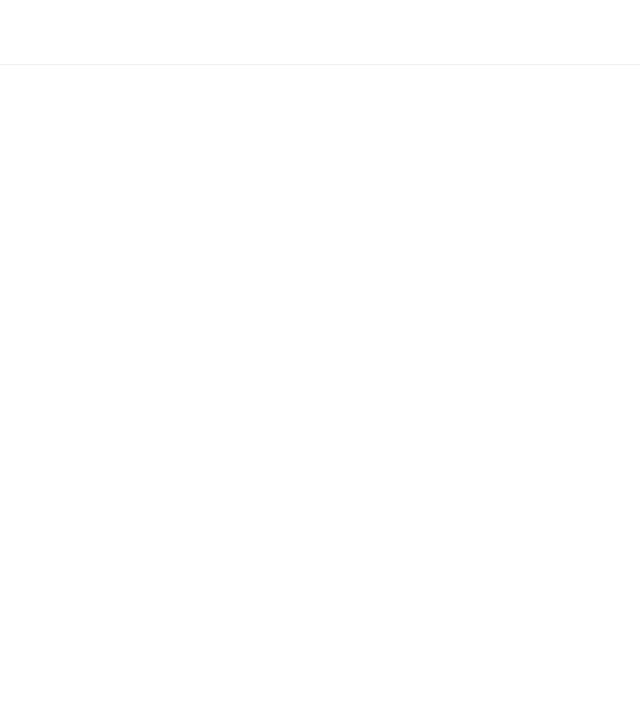
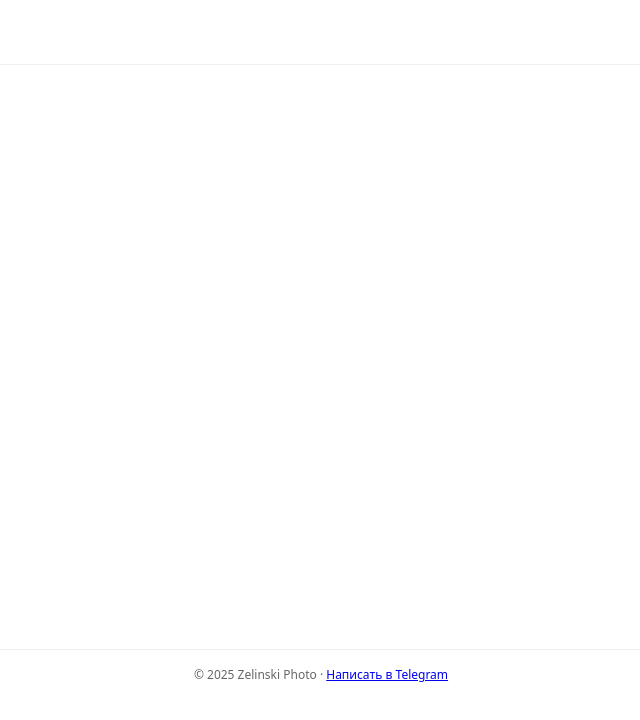
Before and after one commit to ave-ArChi/zelinski-photo, a Next.js app: page / in a window 1280 px wide. Shown: the top 720 px of the page, without its empty margins (319-959 px from the left). Built offline with nearby package versions, Linux system fonts and the light colour scheme.

Commit message:
Update layout.tsx

```diff
--- a/app/layout.tsx
+++ b/app/layout.tsx
@@ -1,19 +1,33 @@
-// app/layout.tsx
+// app/layout.js
 import "./globals.css";
-import type { Metadata } from "next";
-import Header from "./components/Header";
+import Header from "./components/Header.jsx";
 
-export const metadata: Metadata = {
+export const metadata = {
   title: "Zelinski Photo",
   description: "Портфолио фотографа и ретушёра",
 };
 
-export default function RootLayout({ children }: { children: React.ReactNode }) {
+export default function RootLayout({ children }) {
   return (
     <html lang="ru">
       <body>
         <Header />
-        <main className="container">{children}</main>
+        <main className="container" style={{ minHeight: "70vh" }}>{children}</main>
+
+        {/* Простой футер (виден даже без CSS) */}
+        <footer style={{
+          borderTop: "1px solid rgba(0,0,0,.06)",
+          marginTop: 24,
+          padding: "16px 0",
+          textAlign: "center",
+          color: "#666",
+          fontSize: 12
+        }}>
+          © {new Date().getFullYear()} Zelinski Photo ·{" "}
+          <a href="https://t.me/tg_ArChi" target="_blank" rel="noopener noreferrer">
+            Написать в Telegram
+          </a>
+        </footer>
       </body>
     </html>
   );
```
